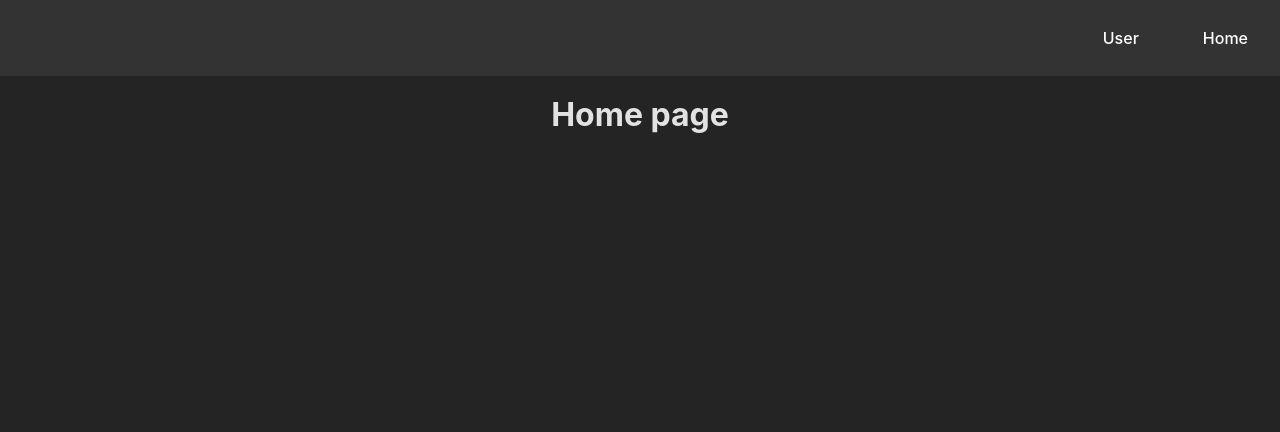
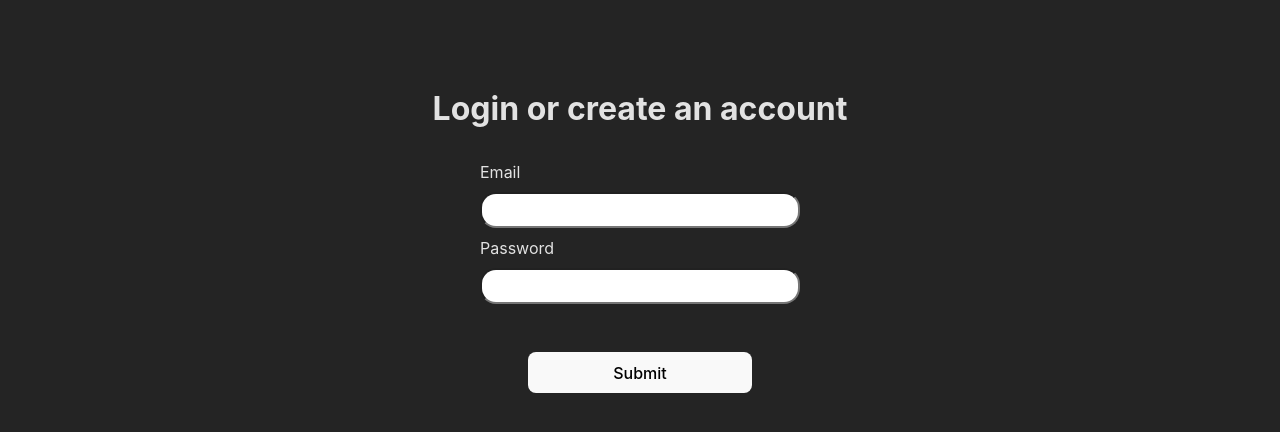
Before and after one commit to lazzzaroni/project_client, a React (Vite) app: page / in a window 1280 px wide. Shown: the top 432 px of the page. Built offline with nearby package versions, Linux system fonts and the light colour scheme.

Commit message:
feat: handle user login

```diff
--- a/src/components/LoginForm/LoginForm.tsx
+++ b/src/components/LoginForm/LoginForm.tsx
@@ -1,7 +1,11 @@
 import axios from "axios";
 import "./LoginForm.css";
 
-export const LoginForm = () => {
+interface LoginFormProps {
+  setToken: Function;
+}
+
+export const LoginForm = ({ setToken }: LoginFormProps) => {
   async function handleCreateUser(e: React.FormEvent<HTMLFormElement>) {
     e.preventDefault();
     const target = e.target as HTMLFormElement;
@@ -12,7 +16,11 @@ export const LoginForm = () => {
     await axios
       .post(`${import.meta.env.VITE_API_URL}/signup`, dataObject)
       .then((res) => {
-        console.log(res);
+        console.log(res.data);
+        if (res.data.token.length > 0) {
+          sessionStorage.setItem("token", res.data.token);
+          setToken(res.data.token);
+        }
       })
       .catch((e) => {
         console.log(e);
@@ -23,13 +31,13 @@ export const LoginForm = () => {
 
   return (
     <section className="container">
-      <h1>Create an account</h1>
+      <h1>Login or create an account</h1>
       <form onSubmit={handleCreateUser}>
         <label htmlFor="user-email">Email</label>
         <input type="email" name="email" id="user-email" required />
         <label htmlFor="user-password">Password</label>
         <input type="password" name="password" id="user-password" required />
-        <button>Create Account</button>
+        <button>Submit</button>
       </form>
     </section>
   );
--- a/src/pages/App.tsx
+++ b/src/pages/App.tsx
@@ -7,8 +7,7 @@ export const App = () => {
   return (
     <BrowserRouter>
       <Routes>
-        <Route path="/" element={<Landing />} />
-        <Route path="/signup" element={<Login />} />
+        <Route path="/" element={<Login />} />
       </Routes>
     </BrowserRouter>
   );
--- a/src/pages/Login.tsx
+++ b/src/pages/Login.tsx
@@ -1,9 +1,29 @@
-import { Header, LoginForm } from "@/components";
+import { LoginForm } from "@/components";
+import { createContext, ReactElement, useEffect, useState } from "react";
+import { Landing } from "./Landing";
+
+export const TokenContext = createContext<string | null>(null);
 
 export const Login = () => {
-  return (
-    <>
-      <LoginForm />
-    </>
+  const [token, setToken] = useState<string | null>(null);
+  const [startPage, setStartPage] = useState<ReactElement>(
+    <LoginForm setToken={setToken} />
   );
+
+  useEffect(() => {
+    if (sessionStorage.getItem("token")) {
+      setToken(sessionStorage.getItem("token"));
+    }
+    if (token) {
+      setStartPage(
+        <TokenContext.Provider value={token}>
+          <Landing />
+        </TokenContext.Provider>
+      );
+    }
+  }, [token]);
+
+  return <>{startPage}</>;
 };
+
+export default Login;
```
